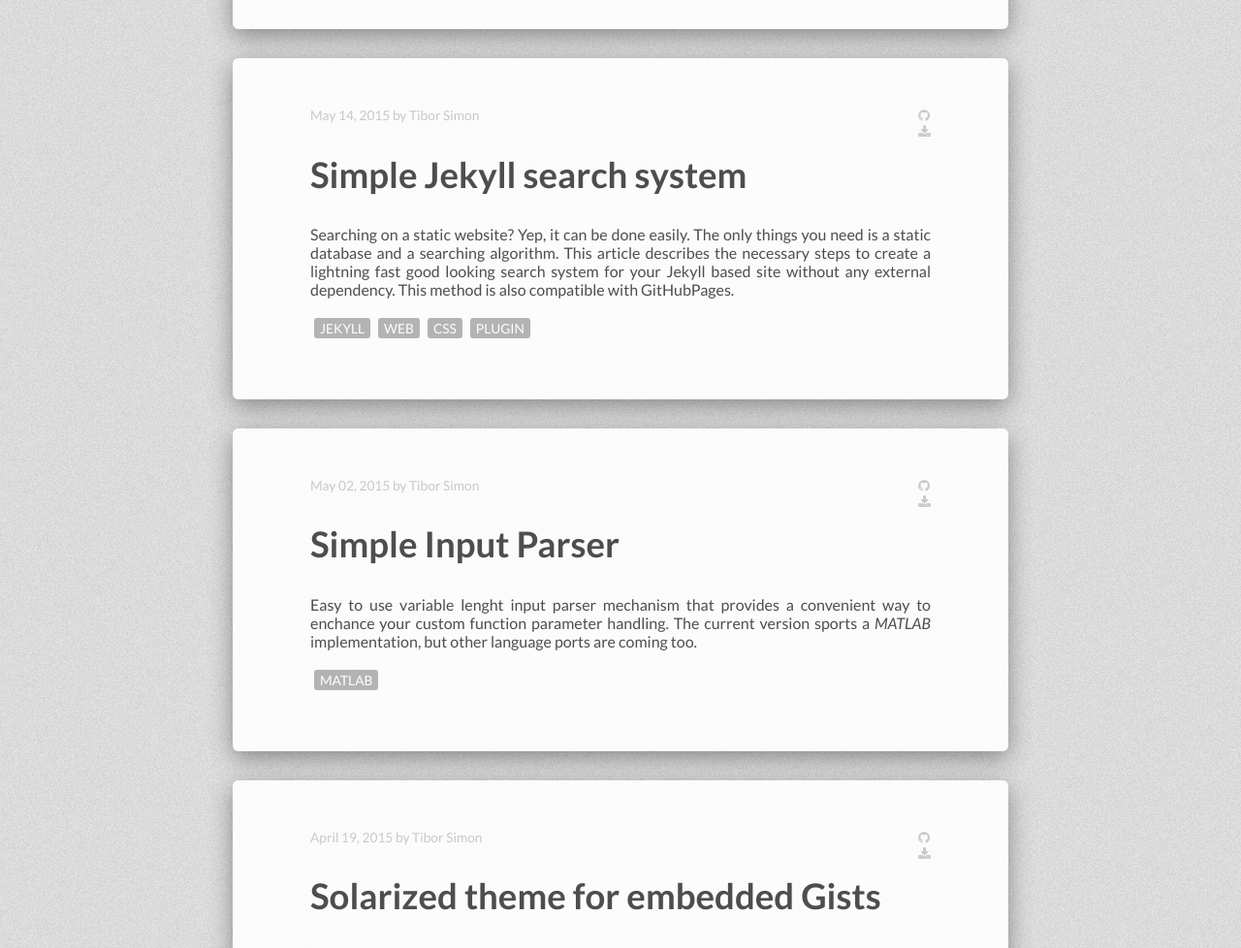
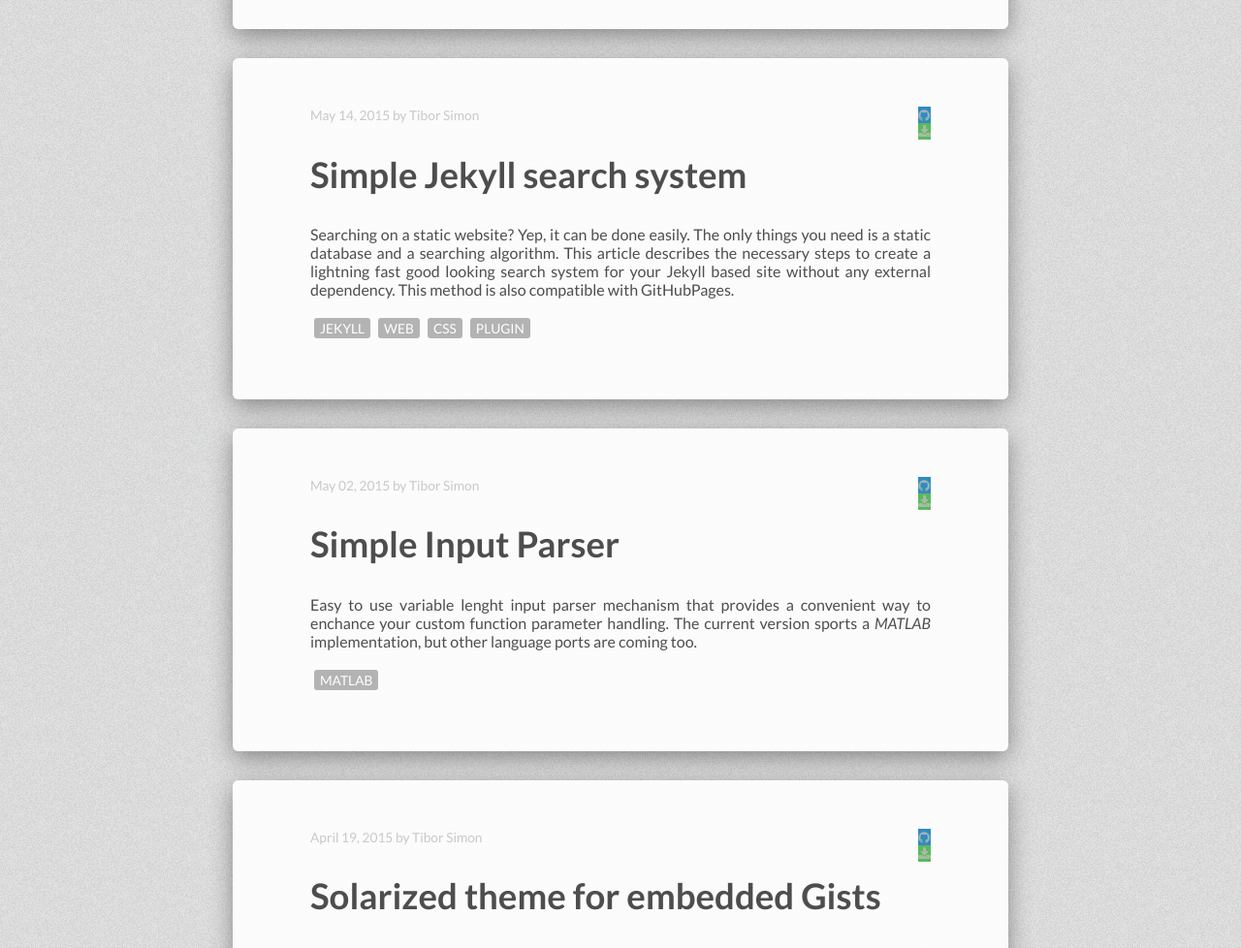
Before and after one commit to tiborsimon/tiborsimon.github.io, a Jekyll site: the page built from index.html, in a window 1280 px wide. Shown: the part 1062-2040 px from the top of the page at 97% size. Built offline with Jekyll 4.4.1, drawn with Linux system fonts in a browser that asks for light colours; nearby versions of some CDN libraries; the list of posts is cut into pages by our own code.

Commit message:
CSS update

```diff
--- a/_sass/_page.scss
+++ b/_sass/_page.scss
@@ -676,10 +676,12 @@ td a {
 
 .ribbon {
   display: block;
-  .ribbon-repo {
-    background-color: $info;
-  }
-  .ribbon-release {
-    background-color: $success;
-  }
 }
+
+.ribbon-repo {
+  background-color: $info;
+}
+
+.ribbon-release {
+  background-color: $success;
+}
```
